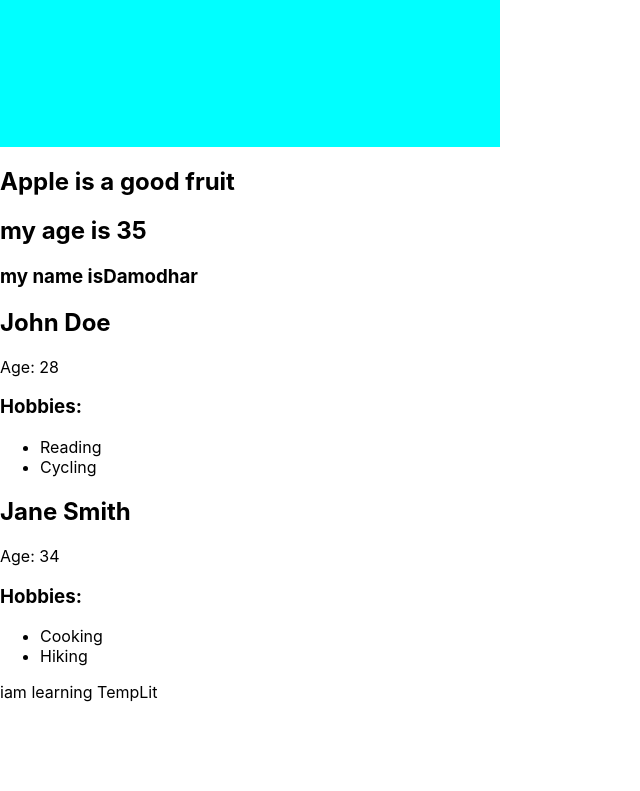
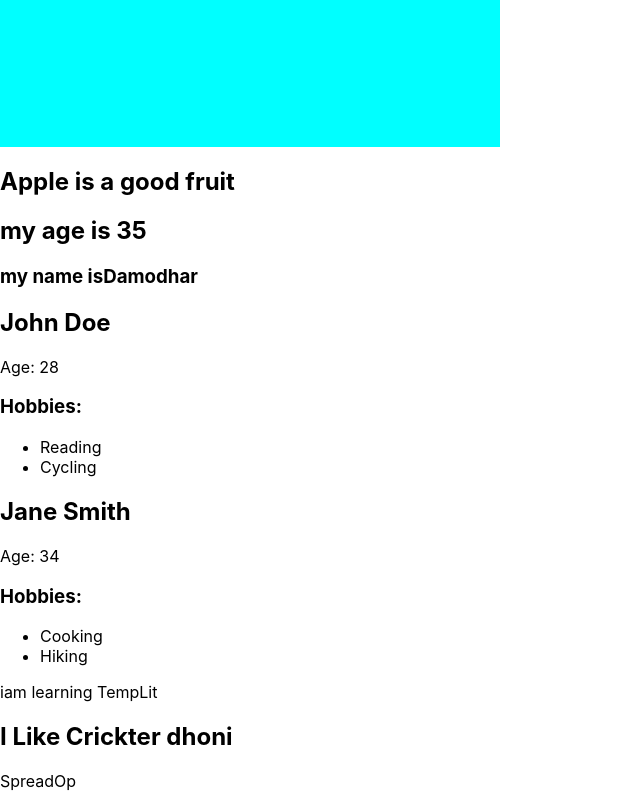
Before and after one commit to Damodharkarthu123/React-practice, a React (Create React App) app in the folder react-examples/: page / in a window 1280 px wide. Shown: the part 911-1702 px from the top of the page, without its empty margins (0-640 px from the left). Before the commit the page ends 1613 px from the top, so only its background shows below. Built offline with nearby package versions, Linux system fonts and the light colour scheme.

Commit message:
files are added

```diff
--- a/react-examples/src/App.jsx
+++ b/react-examples/src/App.jsx
@@ -13,6 +13,8 @@ import SampleArray from './SampleArray';
 import PeopleList from './PeopleList';
 import TempLit from './TempLit';
 import UserPage from './UserPage';
+import Circuit from './Circuit';
+import SpreadOp from './SpreadOp';
 
 
 
@@ -32,6 +34,8 @@ function App() {
       <PeopleList />
       <TempLit />
       <UserPage />
+      <Circuit />
+      <SpreadOp />
 
 
 
--- /dev/null
+++ b/react-examples/src/Circuit.jsx
@@ -0,0 +1,20 @@
+
+
+import React, { useState } from 'react'
+
+const Circuit = () => {
+    const [game, setgame]=useState(true)
+
+    const MyGame=()=>{
+        return(
+            <div><h2>I Like Crickter dhoni</h2></div>
+        )
+    }
+  return (
+    <div>
+      {game&& <MyGame />}
+    </div>
+  )
+}
+
+export default Circuit
--- /dev/null
+++ b/react-examples/src/SpreadOp.jsx
@@ -0,0 +1,21 @@
+
+
+import React from 'react'
+const one =["apple","mango"]
+const two =["grapees","banana"]
+const three =["greenapple","pinapple"]
+
+
+const fruits =[...one,...two,...three]
+
+
+const SpreadOp = () => {
+  return (
+    <div>
+
+      SpreadOp
+    </div>
+  )
+}
+
+export default SpreadOp
```
